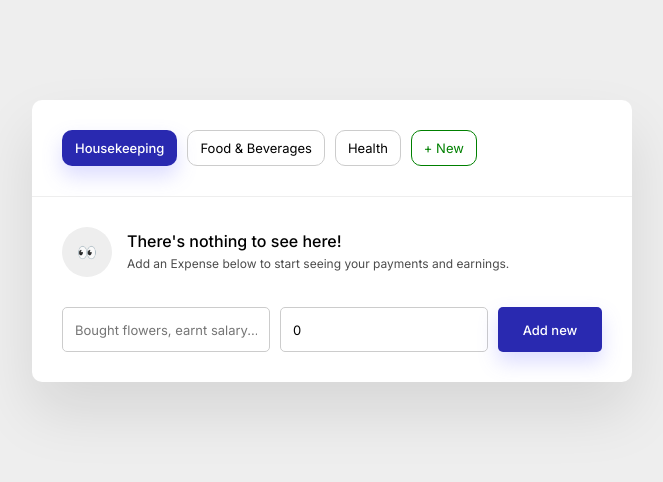
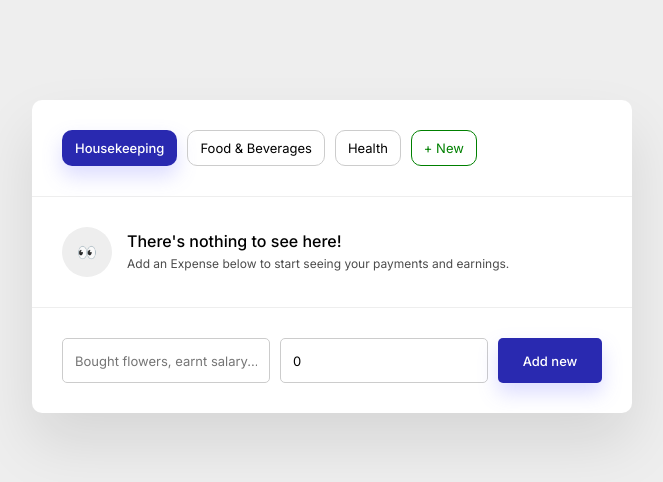
Before and after one commit to simonepizzoleo/react-tracking-app, a React (Create React App) app: page / in a window 1280 px wide. Shown: the top 482 px of the page, without its empty margins (308-971 px from the left). Built offline with nearby package versions, Linux system fonts and the light colour scheme.

Commit message:
Adding border-bottom to Expenses Container

```diff
--- a/src/tracking.css
+++ b/src/tracking.css
@@ -65,10 +65,11 @@
 .tracking-container__expenses {
     margin: unset;
     list-style-type: none;
-    padding: 30px 30px 0 30px;
+    padding: 30px;
     display: flex;
     flex-direction: column;
     gap: 20px;
+    border-bottom: 1px solid #EEEEEE;
 }
 
 /* Expense */
```
